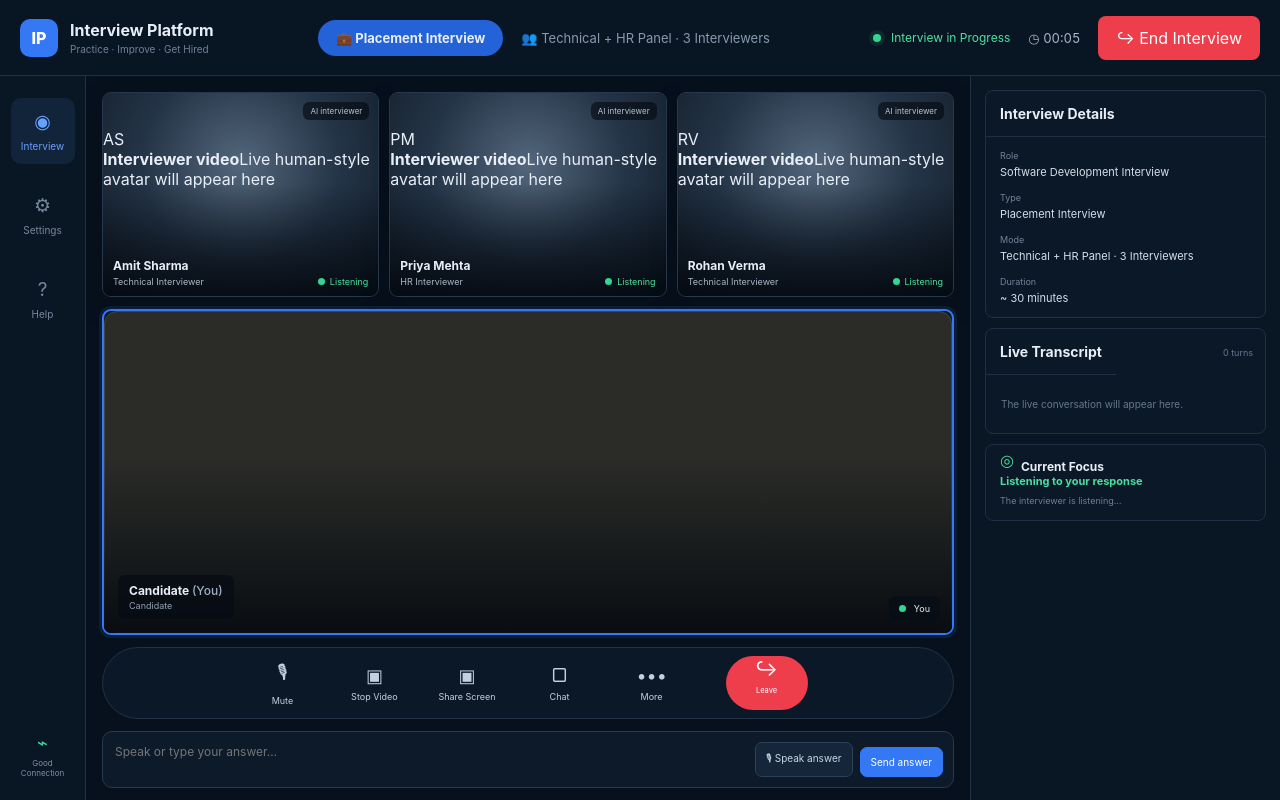
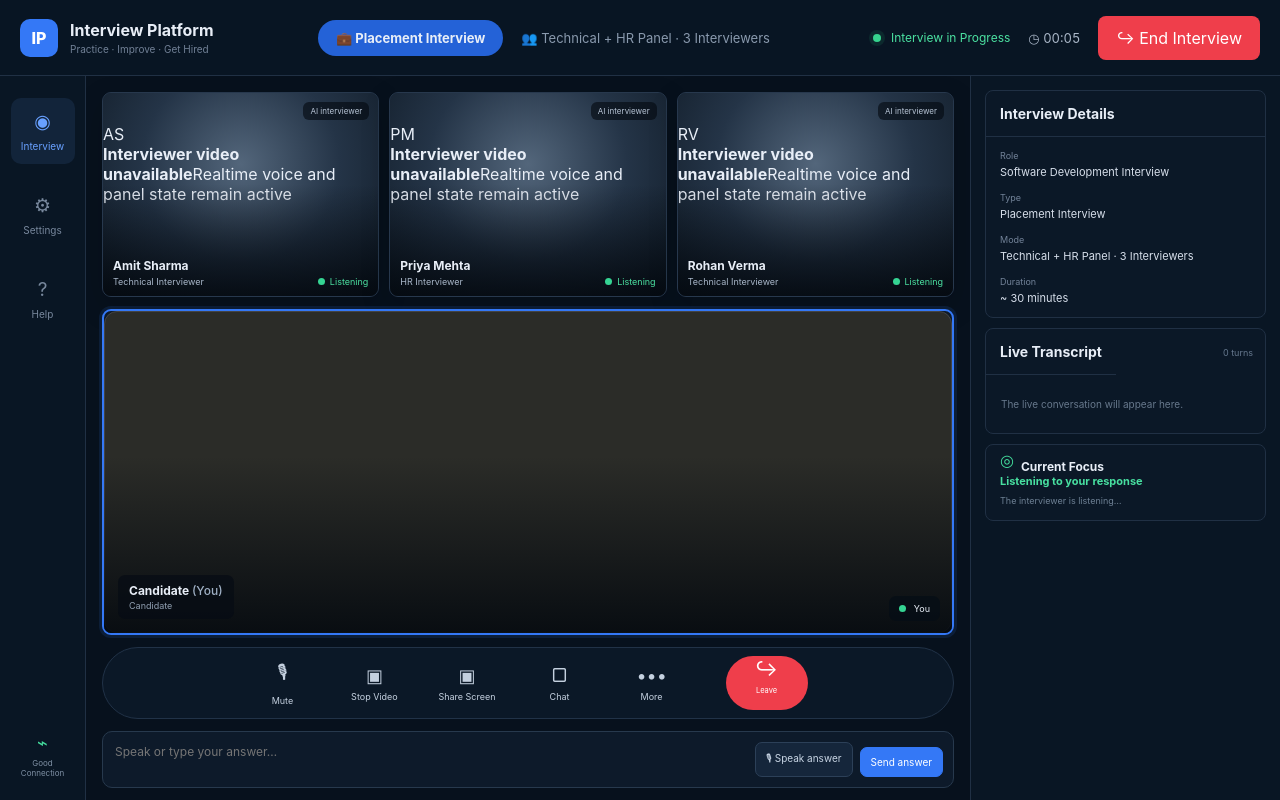
Before and after one commit to HarshKumarPathak/Interview-Platform, a Next.js app in the folder apps/web/: page /interview/room in a window 1280 px wide. Built offline with nearby package versions, Linux system fonts and the light colour scheme; no server answers; a web font is replaced by a local one.

Commit message:
ui: clarify interviewer video fallback state

```diff
--- a/apps/web/app/interview/room/PanelVideo.tsx
+++ b/apps/web/app/interview/room/PanelVideo.tsx
@@ -48,14 +48,14 @@ export default function PanelVideo({ track, name, role, active, accent, state =
       {track ? (
         <video ref={videoRef} className="panel-video-media" playsInline muted aria-label={`${name}, ${role}`} />
       ) : (
-        <div className="panel-video-fallback" aria-label={`${name}, ${role} — live interviewer video waiting`}>
+        <div className="panel-video-fallback" aria-label={`${name}, ${role} — interviewer video unavailable`}>
           <div className="panel-fallback-stage">
             <div className="panel-fallback-avatar" aria-hidden="true">
               <span>{initials}</span>
             </div>
             <div className="panel-fallback-copy">
-              <strong>Interviewer video</strong>
-              <span>Live human-style avatar will appear here</span>
+              <strong>Interviewer video unavailable</strong>
+              <span>Realtime voice and panel state remain active</span>
             </div>
           </div>
           <div className="panel-fallback-scan" aria-hidden="true" />
```
